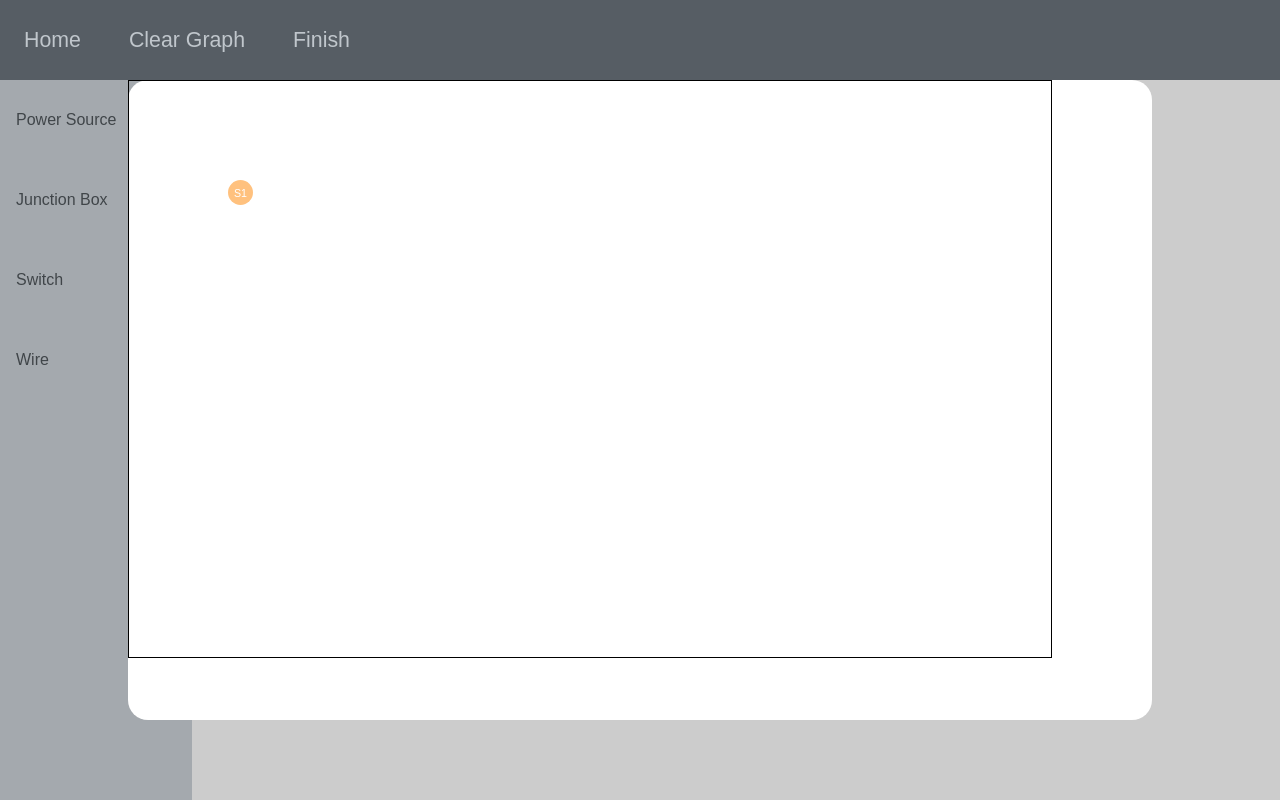
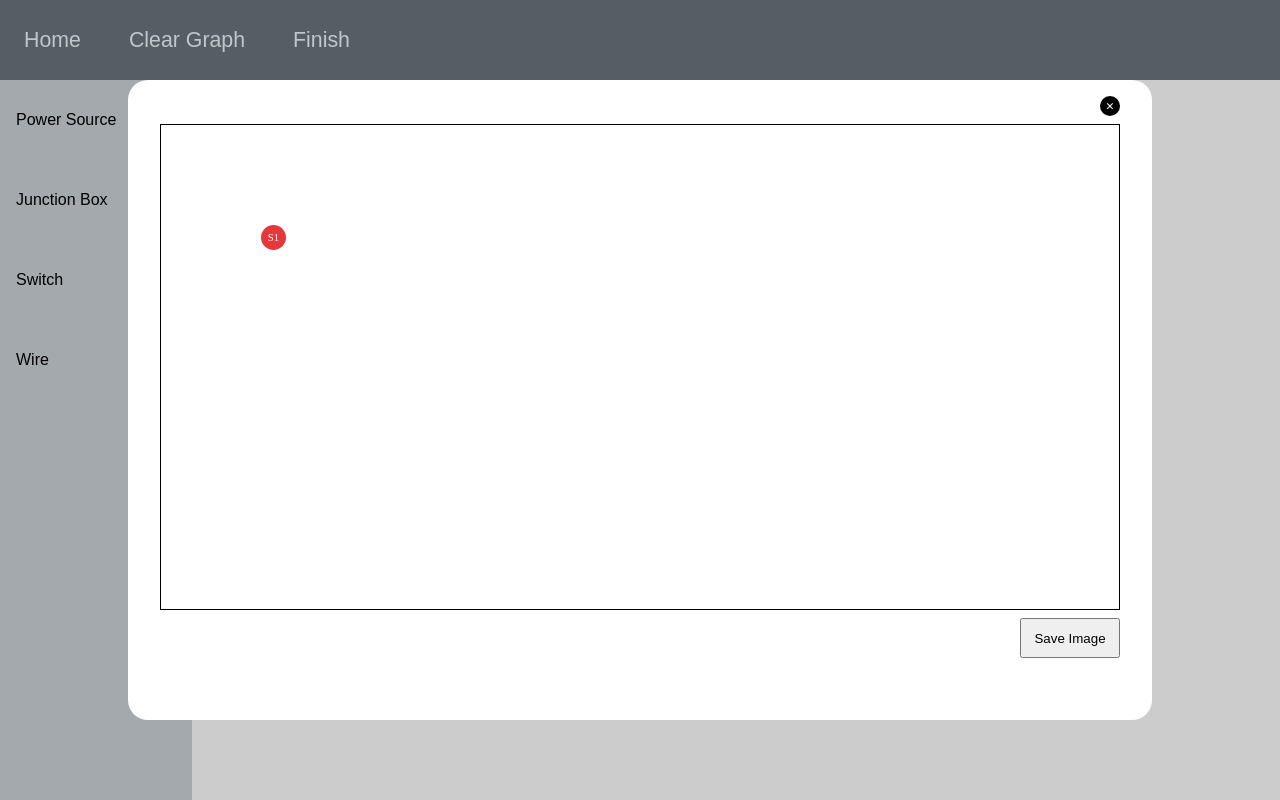
Before and after one commit to SignorPrgrmr/dijkstra-wiring-project, a Vue app: page /Draw in a window 1280 px wide. Built offline with nearby package versions, Linux system fonts and the light colour scheme.

Commit message:
added close preview and save file button tu preview page

```diff
--- a/public/index.html
+++ b/public/index.html
@@ -6,6 +6,11 @@
     <meta name="viewport" content="width=device-width,initial-scale=1.0">
     <link rel="icon" href="<%= BASE_URL %>favicon.ico">
     <title><%= htmlWebpackPlugin.options.title %></title>
+      <style>
+          * {
+              box-sizing: border-box;
+          }
+      </style>
   </head>
   <body>
     <noscript>
--- a/src/components/GraphDrawPage/GraphNode.vue
+++ b/src/components/GraphDrawPage/GraphNode.vue
@@ -20,7 +20,7 @@ export default {
   border-radius: 50%;
   margin: 0;
   padding: 0;
-  position: absolute;
+  position: relative;
   left: 100px; //determines the position of the Node on the parent div.
   top: 100px; //determines the position of the Node on the parent div.
 
@@ -32,6 +32,9 @@ export default {
     background: transparent;
     color: white;
     font-size: 8pt;
+    display: flex;
+    justify-content: center;
+    align-items: center;
   }
 }
 
--- a/src/components/ImgInput/ImgInput.vue
+++ b/src/components/ImgInput/ImgInput.vue
@@ -2,7 +2,7 @@
   <div>
     <form action="" ref="Imageform">
       <input type="file" id="fileUpload" v-on:change="loadFile" hidden accept="image/png, image/jpeg">
-      <label for="fileUpload">Upload Image</label>
+      <label id="fileUpload-label" for="fileUpload">Upload Image</label>
     </form>
     <div class="container pic">
       <img :src="imgSrc" id="preview">
@@ -61,7 +61,7 @@ form {
   align-items: center;
 }
 
-label {
+#fileUpload-label {
   text-align: center;
   font-size: 20px;
   border: 0px;
@@ -79,7 +79,7 @@ label {
 
 }
 
-label:hover {
+#fileUpload-label:hover {
   box-shadow: 5px 7px rgba(0, 0, 0, 0.05);
 }
 
--- a/src/components/LandingPage.vue
+++ b/src/components/LandingPage.vue
@@ -2,8 +2,8 @@
 <div>
   <div class="page">
     <div class="buttons">
-      <button  class="upload" @click="()=>$router.push('/Image')">Upload Image</button>
-      <button class="draw" @click="()=>$router.push('/Draw')">Draw Graph</button>
+      <button  class="landing-btn" @click="()=>$router.push('/Image')">Upload Image</button>
+      <button class="landing-btn" @click="()=>$router.push('/Draw')">Draw Graph</button>
     </div>
 
   </div>
@@ -28,7 +28,7 @@ div.page{
 }
 
 
-button{
+.landing-btn{
   width: 300px;
   height: 95px;
   margin: 30px;
@@ -39,7 +39,7 @@ button{
   font-size: 24pt;
 }
 
-button:hover{
+.landing-btn:hover{
   background-color:rgba(108, 117, 125, 1) ;
   color:rgba(255, 255, 255, 1);
 }
--- a/src/components/common/Preview.vue
+++ b/src/components/common/Preview.vue
@@ -1,8 +1,13 @@
 <template>
   <div id="preview-container">
+    <label id="close-preview">&#x2715;</label>
     <div id="preview-content">
-      <graph-node class="node-switch node-preview"></graph-node>
+      <div>
+        <graph-node class="node-power-source"></graph-node>
+      </div>
+<!--      <graph-node class="node-switch"></graph-node>-->
     </div>
+    <button id="save-graph">Save Image</button>
   </div>
 </template>
 
@@ -24,6 +29,7 @@ export default {
 <style scoped lang="scss">
 
 #preview-container {
+
   width: 80%;
   height: 80%;
   position: fixed;
@@ -32,11 +38,41 @@ export default {
   z-index: 3;
   background: #ffffff;
   border-radius: 20px;
+  padding: 16px 32px;
+
+  display: flex;
+  flex-flow: column nowrap;
+  align-items: flex-end;
+  justify-content: stretch;
+
+  #close-preview {
+    width: 20px;
+    height: 20px;
+    border: none;
+    border-radius: 50%;
+    background: black;
+    color: white;
+    display: flex;
+    justify-content: center;
+    align-items: center;
+    font-size: 8pt;
+  }
+  #close-preview:hover {
+    background: red;
+    cursor: pointer;
+  }
 
   #preview-content {
-    width: 90%;
-    height: 90%;
+    width: 100%;
+    height: 80%;
     border: solid 1px;
+    align-self: flex-start;
+    margin: 8px 0;
+  }
+
+  #save-graph {
+    width: 100px;
+    height: 40px;
   }
 }
 </style>
```
